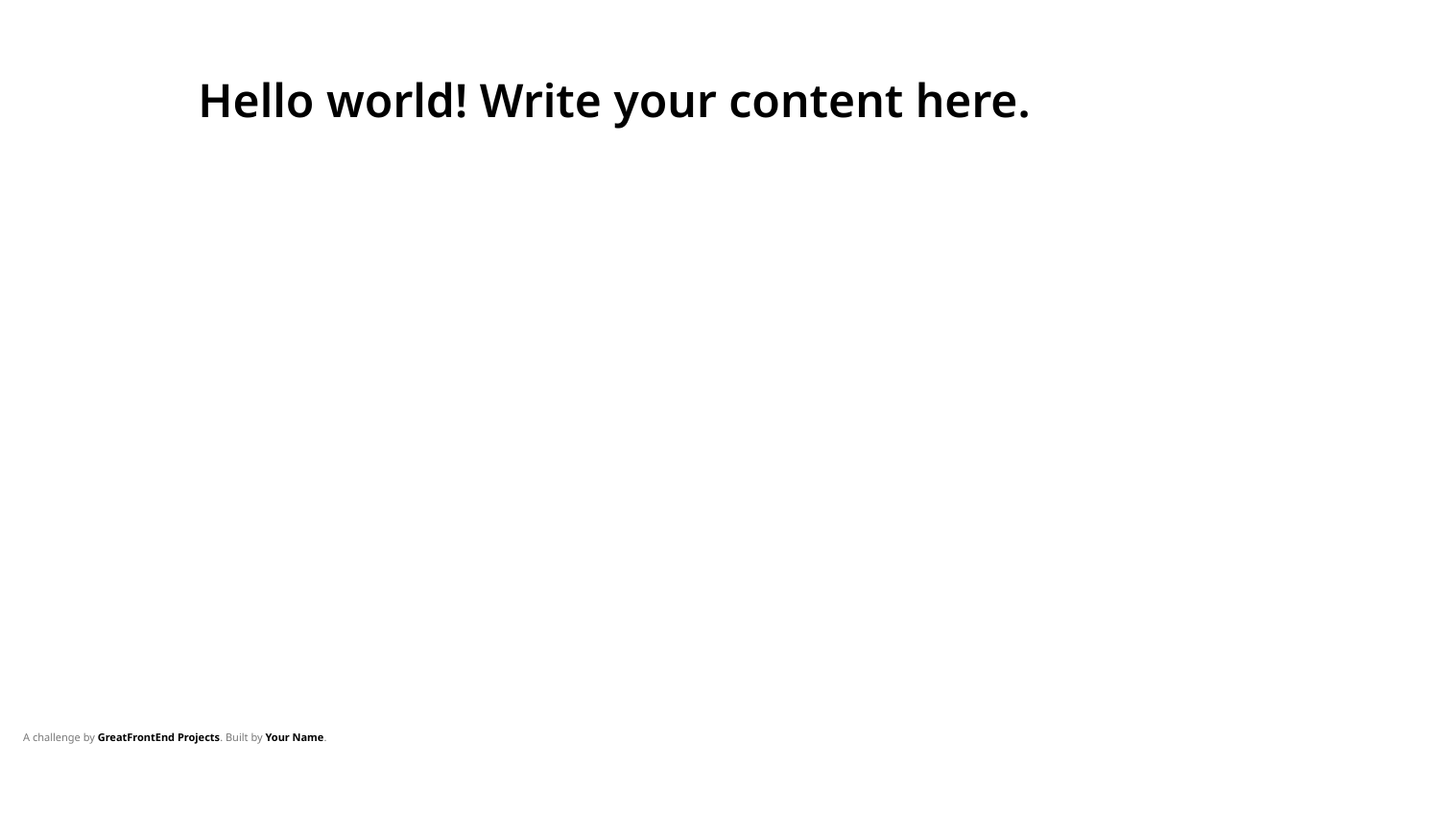
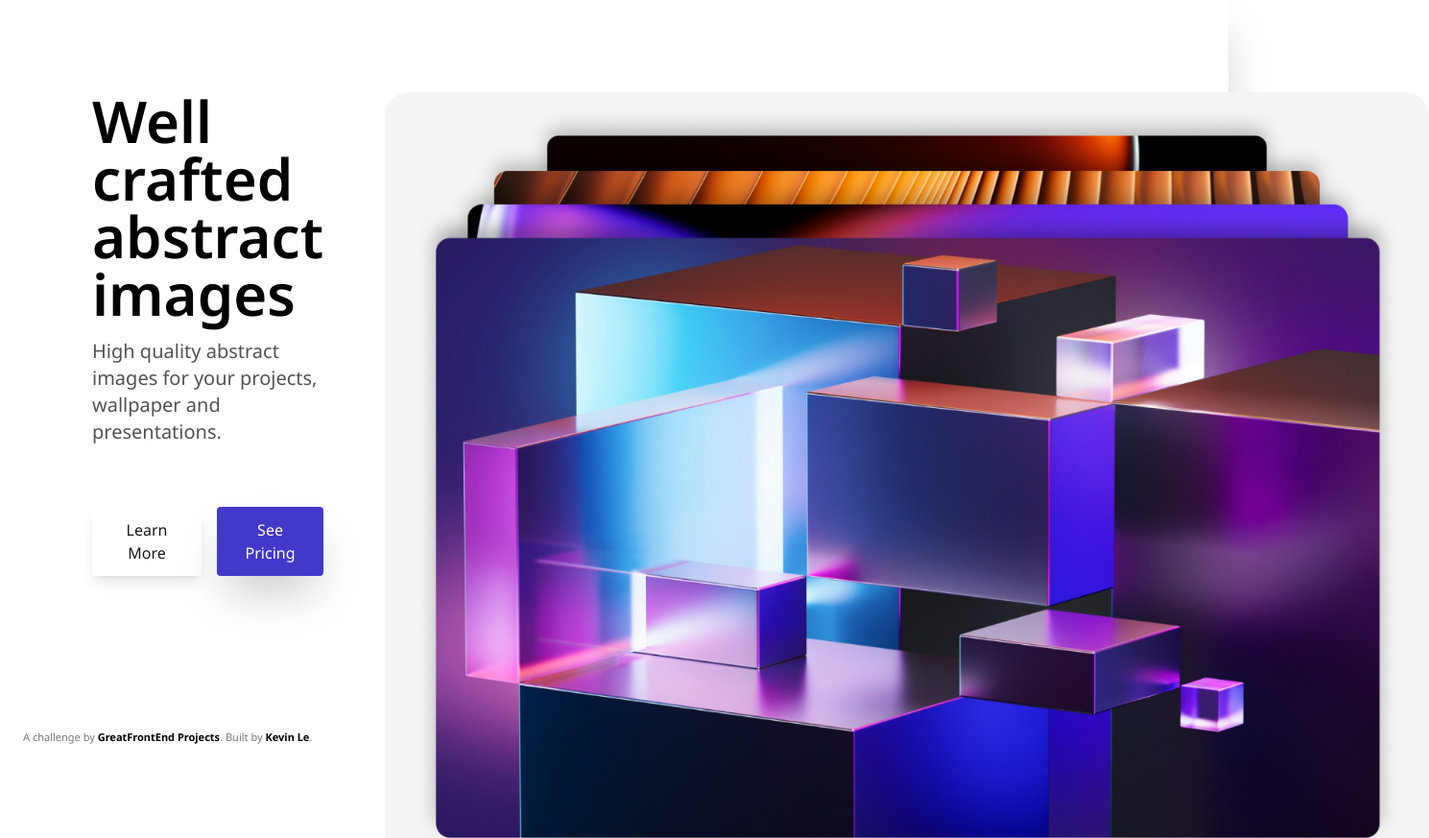
Before and after one commit to kevinleaves/hero-section-simple, a website: page index.html in a window 1280 px wide. Shown: the top 873 px of the page at 96% size, 1489 px wide, since content can reach past the window. Before the commit the page ends 800 px from the top, so only its background shows below. Drawn offline with nearby package versions, Linux system fonts and the light colour scheme.

Commit message:
finish hero-section

```diff
--- a/css/style.css
+++ b/css/style.css
@@ -1,9 +1,11 @@
+@import 'tailwindcss';
+
 /* Put any custom CSS styles here.  */
 /* Be sure to delete the <style> tag in index.html if you want to use this stylesheet. */
 body {
   margin: 0;
-  font-family: "Noto Sans", system-ui, -apple-system, BlinkMacSystemFont,
-    "Segoe UI", Roboto, Oxygen, Ubuntu, Cantarell, "Open Sans", "Helvetica Neue",
+  font-family: 'Noto Sans', system-ui, -apple-system, BlinkMacSystemFont,
+    'Segoe UI', Roboto, Oxygen, Ubuntu, Cantarell, 'Open Sans', 'Helvetica Neue',
     sans-serif;
   min-height: 100vh;
 }
--- a/index.html
+++ b/index.html
@@ -25,16 +25,37 @@
   </head>
   <body>
     <!-- Add your site or application content here -->
-    <h1 class="text-5xl text-center font-semibold pt-20">
-      Hello world! Write your content here.
-    </h1>
+    <main class="min-h-screen md:container max-w-[375px] mx-auto bg-[#F9FAFB]">
+      <section
+        class="flex flex-col lg:flex-row shadow-2xl bg-white py-[104px] px-4 gap-12 lg:gap-16 h-full lg:p-24"
+      >
+        <div class="">
+          <div class="mb-8 md:mb-16">
+            <h1 class="text-4xl lg:text-6xl md:text-5xl font-semibold mb-4">
+              Well crafted abstract images
+            </h1>
+            <p class="text-neutral-600 text-lg md:text-xl">
+              High quality abstract images for your projects, wallpaper and
+              presentations.
+            </p>
+          </div>
+          <div class="flex gap-4 justify-between md:justify-start">
+            <button
+              class="bg-white text-neutral-900 shadow-lg px-5 py-3 rounded text-base w-full md:w-auto border-neutral-200"
+            >
+              <span>Learn More</span>
+            </button>
+            <button
+              class="bg-indigo-700 text-white shadow-2xl px-5 py-3 rounded text-base w-full md:w-auto"
+            >
+              <span>See Pricing</span>
+            </button>
+          </div>
+        </div>
+        <img src="img/prism.png" class="w-full object-cover" />
+      </section>
+    </main>
 
-    <!-- Well crafted abstract images
-      High quality abstract images for your projects, wallpaper and presentations.
-      Learn more
-      See pricing -->
-
-    <!-- Attribute this challenge to yourself! -->
     <div class="credits">
       A challenge by
       <a
@@ -42,8 +63,8 @@
         target="_blank"
         >GreatFrontEnd Projects</a
       >. Built by
-      <a href="https://www.greatfrontend.com/u/your_username" target="_blank"
-        >Your Name</a
+      <a href="https://www.greatfrontend.com/u/Kevin Le" target="_blank"
+        >Kevin Le</a
       >.
     </div>
     <script src="js/index.js"></script>
```
Also changed, not shown: package.json (+10 -2 lines), vite.config.ts (added, +7 -0 lines), 1 other file.
